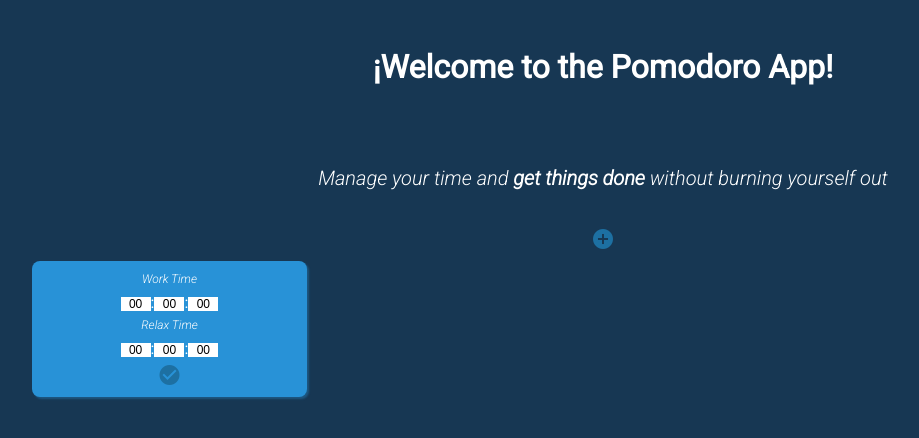
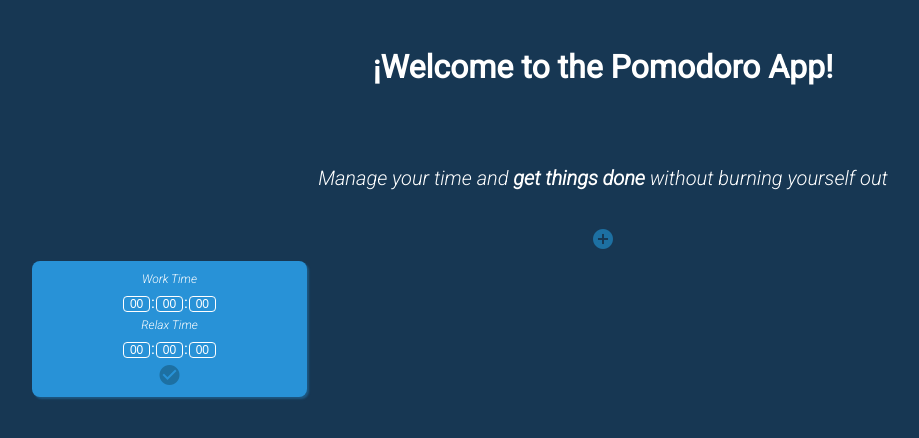
Before and after one commit to FacundoChervin/pomodoro-app-react, a React (Create React App) app: page / in a window 1280 px wide. Both pictures are taken after a click on the element "add_circle". Shown: the top 438 px of the page, without its empty margins (37-956 px from the left). Built offline with nearby package versions, Linux system fonts and the light colour scheme.

Commit message:
design changes 1.0

```diff
--- a/src/components/Clock.jsx
+++ b/src/components/Clock.jsx
@@ -47,7 +47,10 @@ const Clock = (props) => {
 
   return (
     <ClockContainer className={"clock_container"} isWorking={isWorking}>
-      <span>{`${Math.floor(seconds / 3600)}`.padStart(2, "0")}</span>:<span>{`${Math.floor(seconds / 60) % 60}`.padStart(2, "0")}</span>:
+      <span>{`${Math.floor(seconds / 3600)}`.padStart(2, "0")}</span>
+      <span>:</span>
+      <span>{`${Math.floor(seconds / 60) % 60}`.padStart(2, "0")}</span>
+      <span>:</span>
       <span>{`${Math.floor(seconds % 60)}`.padStart(2, "0")}</span>
       <div className="button_wrapper">
         <Span className="material-icons" onClick={pause}>
--- a/src/components/Container.jsx
+++ b/src/components/Container.jsx
@@ -106,7 +106,7 @@ const Container = (props) => {
 
   return (
     <Wrapper className={"container"}>
-      <Span className="material-icons" onClick={addNewEditableclock}>
+      <Span hoverColor="white" className="material-icons" onClick={addNewEditableclock}>
         add_circle
       </Span>
       <ClockWrapper>{renderClocks()}</ClockWrapper>
--- a/src/components/TimeInput.jsx
+++ b/src/components/TimeInput.jsx
@@ -10,14 +10,32 @@ const Title = styled.h3`
   margin: 0.8vh;
 `;
 
+const InputNumber = styled.input`
+  background: none;
+  border-style: solid;
+  border-color: white;
+  border-width: 0.5px;
+  color: white;
+  border-radius: 4px;
+  margin: 0px 1px 0px 1px;
+  width: 25px;
+`;
+
 const TimeInput = (props) => {
   const handleFocus = (event) => event.target.select();
   return (
     <InputContainer className={"input-container"}>
       <Title>{props.title}</Title>
-      <input type="number" onFocus={handleFocus} placeholder={"Hours"} value={props.hoursValue} name="hours" onChange={props.handleHourChange} />
+      <InputNumber
+        type="number"
+        onFocus={handleFocus}
+        placeholder={"Hours"}
+        value={props.hoursValue}
+        name="hours"
+        onChange={props.handleHourChange}
+      />
       <span>:</span>
-      <input
+      <InputNumber
         type="number"
         onFocus={handleFocus}
         placeholder={"Minutes"}
@@ -26,7 +44,7 @@ const TimeInput = (props) => {
         onChange={props.hanldeMinuteChange}
       />
       <span>:</span>
-      <input
+      <InputNumber
         type="number"
         onFocus={handleFocus}
         placeholder={"Seconds"}
--- a/src/styles/Buttons.jsx
+++ b/src/styles/Buttons.jsx
@@ -1,9 +1,9 @@
 import styled from "styled-components";
 const Span = styled.span`
+  color: ${(props) => (props.mainColor ? props.mainColor : "#1D70A2")};
   margin: 5px auto;
-  color: #1D70A2;
   &:hover {
-    color: #173753;
+    color: ${(props) => (props.hoverColor ? props.hoverColor : "#173753")};
     cursor: pointer;
   }
 `;
```
